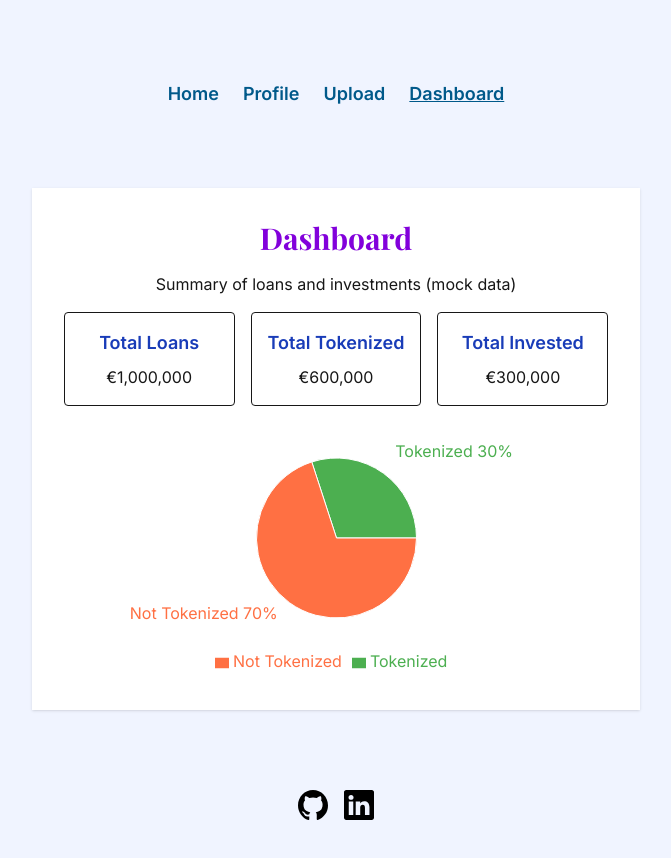
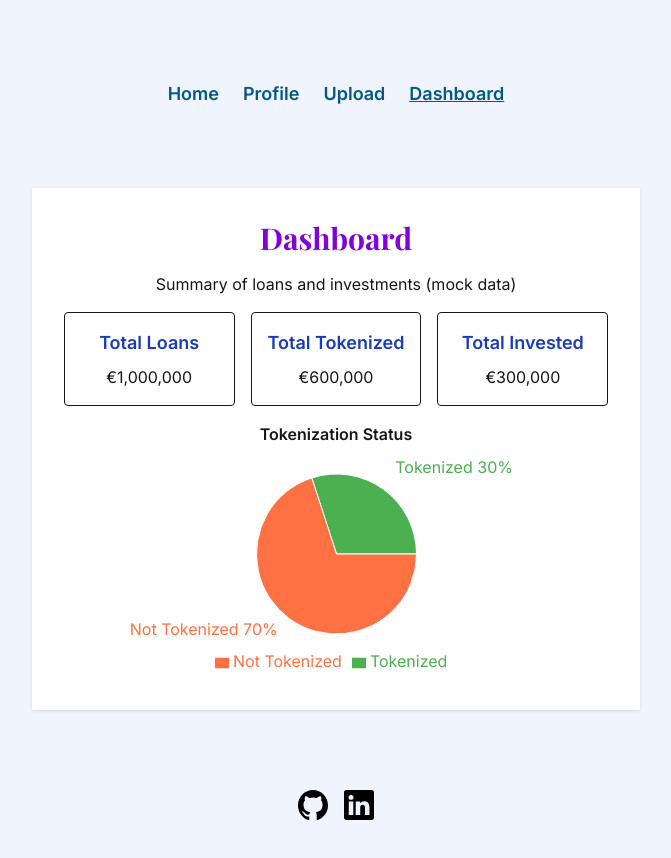
Before and after one commit to kizuyoko/loan-tokenization-dashboard, a Next.js app: page /dashboard in a window 1280 px wide. Shown: the top 858 px of the page, without its empty margins (304-975 px from the left). Built offline with nearby package versions, Linux system fonts and the light colour scheme.

Commit message:
Chart components construction

```diff
--- a/src/components/Dashboard.tsx
+++ b/src/components/Dashboard.tsx
@@ -1,8 +1,7 @@
 "use client";
 import { useState } from 'react';
-import { Button } from './ui/Button';
 import { Card } from './ui/Card';
-import { TokenizationChart } from './charts/TokenizationChart';
+import { Charts } from './charts/Charts';
 
 export const Dashboard = () => {
   const [mockData, setMockData] = useState({
@@ -24,7 +23,7 @@ export const Dashboard = () => {
           <p>€{mockData.totalInvested.toLocaleString()}</p>
         </Card>
       </div>
-      <TokenizationChart />
+      <Charts />
     </>
   );
 };
--- /dev/null
+++ b/src/components/charts/Charts.tsx
@@ -0,0 +1,14 @@
+import { DonutChart } from "./DonutChart";
+
+export const Charts = () => {
+  return (
+    <DonutChart
+      title="Tokenization Status"
+      data={[
+        { name: "Tokenized", value: 3000 },
+        { name: "Not Tokenized", value: 7000 },
+      ]}
+      colors={["#4CAF50", "#FF7043"]}
+    />
+  );
+};
--- a/src/components/charts/TokenizationChart.tsx
+++ b/src/components/charts/DonutChart.tsx
@@ -2,16 +2,16 @@
 
 import { PieChart, Pie, Cell, Tooltip, Legend, ResponsiveContainer } from "recharts";
 
-const data = [
-  { name: "Tokenized", value: 3000 },
-  { name: "Not Tokenized", value: 7000 },
-];
+type DonutChartProps = {
+  title: string;
+  data: { name: string; value: number }[];
+  colors?: string[];
+};
 
-const COLORS = ["#4CAF50", "#FF7043"];
-
-export const TokenizationChart = () => {
+export const DonutChart = ({ title, data, colors = ["#4CAF50", "#FF7043"] }: DonutChartProps) => {
   return (
-    <div className="w-full h-64">
+    <div className="flex flex-col items-center w-full h-64">
+      <h3 className="mb-2 font-semibold">{title}</h3>
       <ResponsiveContainer>
         <PieChart>
           <Pie
@@ -24,7 +24,7 @@ export const TokenizationChart = () => {
             dataKey="value"
           >
             {data.map((entry, index) => (
-              <Cell key={entry.name} fill={COLORS[index % COLORS.length]} />
+              <Cell key={entry.name} fill={colors[index % colors.length]} />
             ))}
           </Pie>
           <Tooltip />
```
